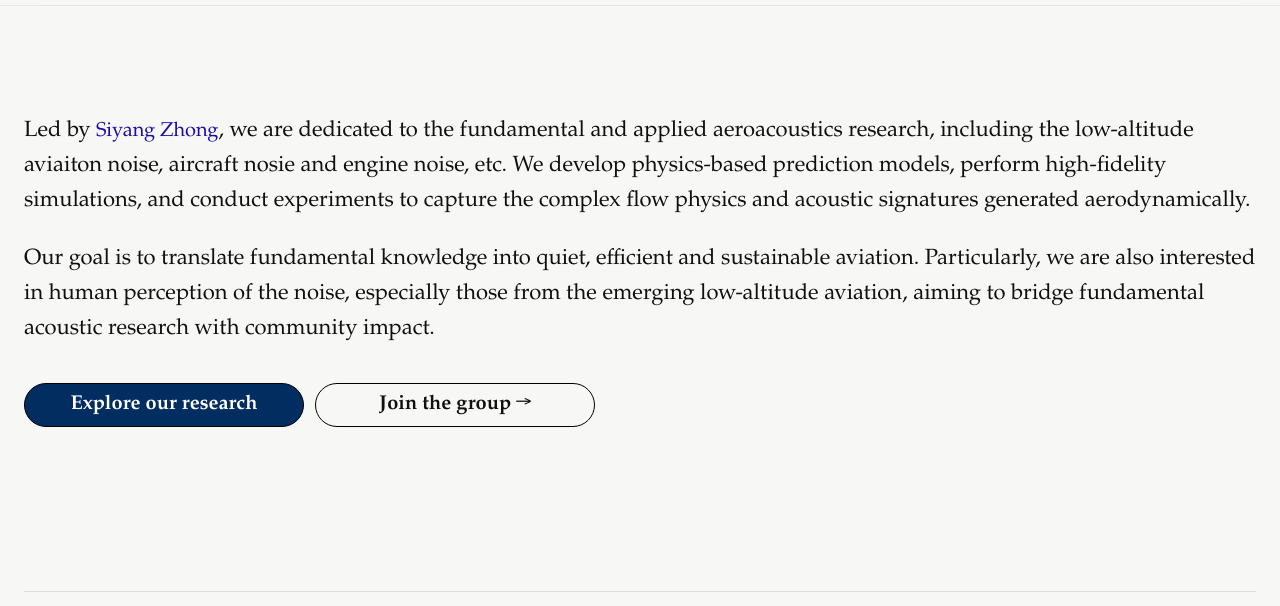
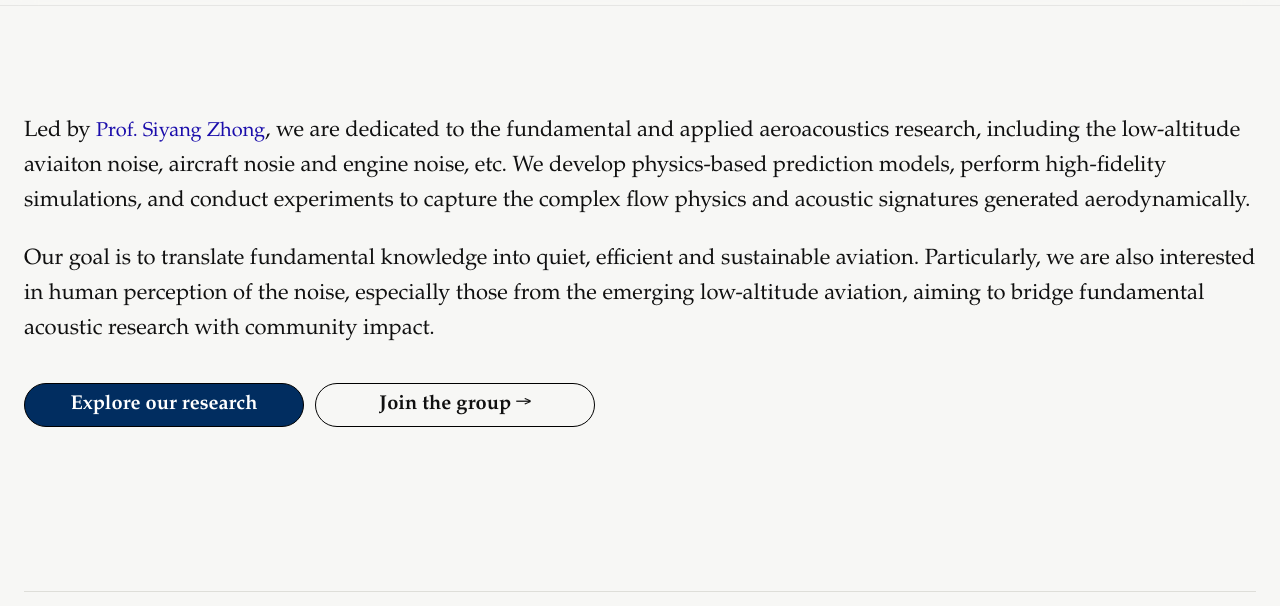
Before and after one commit to LUNAR-PolyU/lunar.github.io, a plain HTML site: page index.html in a window 1280 px wide. Shown: the part 66-672 px from the top of the page. Drawn offline with Linux system fonts and the light colour scheme.

Commit message:
Updated Prof.

```diff
--- a/index.html
+++ b/index.html
@@ -58,7 +58,7 @@
       <div class="hero">
         <div class="hero-copy">
           <p>
-            Led by <a href="#members" data-page="members" class="academic-link navigate" target="_self">Siyang
+            Led by <a href="#members" data-page="members" class="academic-link navigate" target="_self"> Prof. Siyang
               Zhong</a>, we are dedicated to the fundamental and applied aeroacoustics research, including the
             low-altitude aviaiton noise,
             aircraft nosie and engine noise, etc. We develop physics-based prediction models, perform high-fidelity
```
